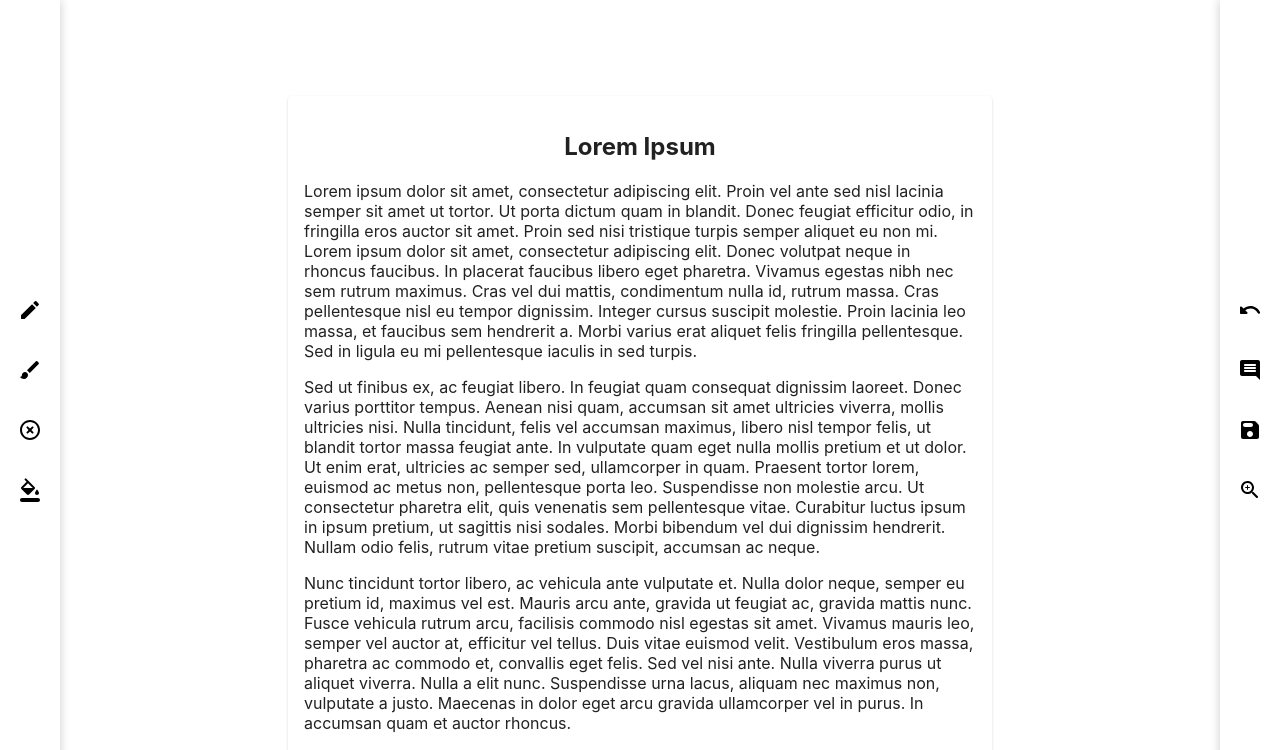
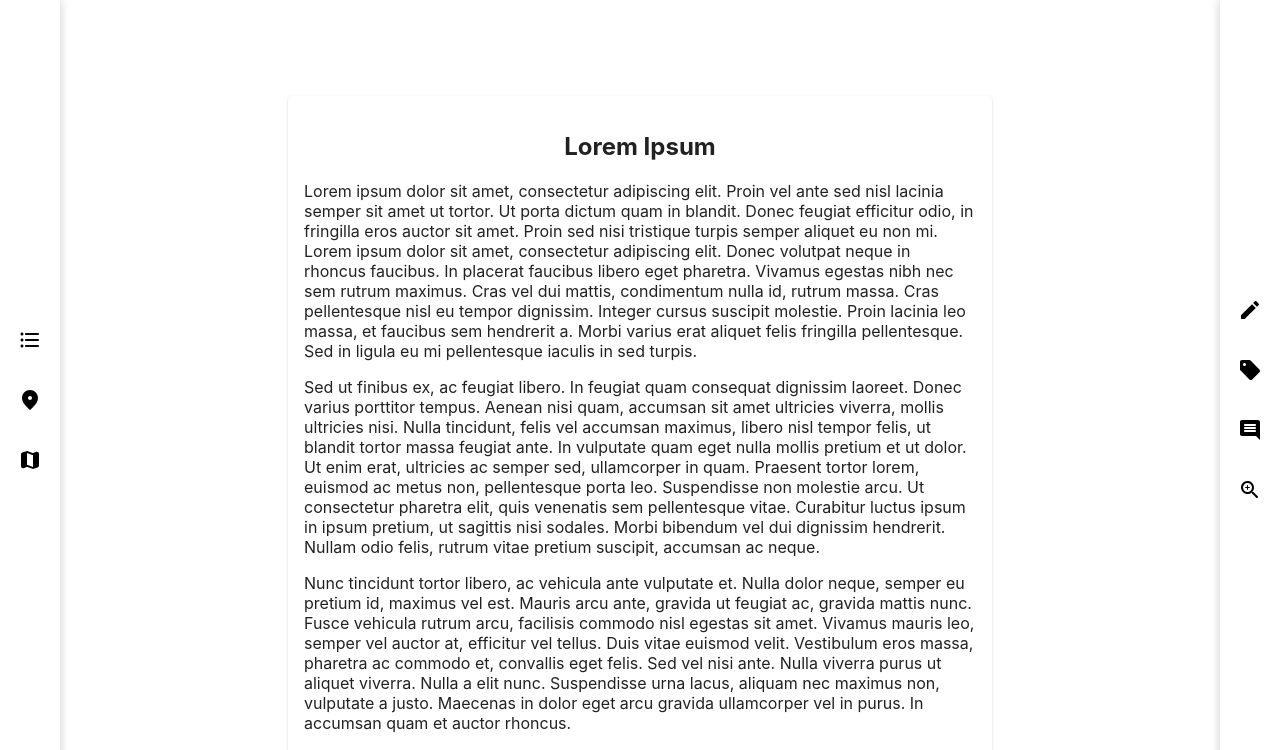
Before and after one commit to matthewdutton1983/sidebar-app, a React (Create React App) app: page / in a window 1280 px wide. Shown: the top 750 px of the page. Built offline with nearby package versions, Linux system fonts and the light colour scheme; the HTML template or start-up script is replaced by a standard one.

Commit message:
Fixed issues with display

```diff
--- a/src/components/Annotation/Annotation.js
+++ b/src/components/Annotation/Annotation.js
@@ -98,6 +98,7 @@ export const Annotation = ({ text, timestamp, start, end, onDelete }) => {
         >
           <Typography sx={{ p: 2 }}>
             <b>Start:</b> {start}
+            <br />
             <b>End:</b> {end}
             <br />
             <b>Created:</b> {timestamp.toLocaleString()}
--- a/src/components/StyledComponents.js
+++ b/src/components/StyledComponents.js
@@ -11,6 +11,7 @@ export const StyledMenuItem = styled(MenuItem)`
     background-color: rgba(0, 0, 0, 0.04);
 }
 `
+
 export const StyledListItem = styled(ListItem)`
   padding-left: 0;
   padding-right: 8px;
--- a/src/data/ToolsData.js
+++ b/src/data/ToolsData.js
@@ -1,25 +1,23 @@
 import {
     EditRounded,
-    BrushRounded,
-    HighlightOffRounded,
-    FormatColorFillRounded,
-    UndoRounded,
+    FormatListBulletedRounded,
     CommentRounded,
-    SaveRounded,
+    LocationOnRounded,
+    MapRounded,
+    SellRounded,
     ZoomInRounded
 } from '../components/IconImports';
 
 
 export const leftTools = [
-    { id: 1, name: 'Annotate', icon: <EditRounded /> },
-    { id: 2, name: 'Brush', icon: <BrushRounded /> },
-    { id: 3, name: 'Eraser', icon: <HighlightOffRounded /> },
-    { id: 4, name: 'Fill', icon: <FormatColorFillRounded /> },
+  { id: 1, name: 'Sections', icon: <FormatListBulletedRounded /> },
+  { id: 2, name: 'Entities', icon: <LocationOnRounded /> },
+  { id: 3, name: 'Minimap', icon: <MapRounded /> },
 ];
 
 export const rightTools = [
-    { id: 1, name: 'Undo', icon: <UndoRounded /> },
-    { id: 2, name: 'Comments', icon: <CommentRounded /> },
-    { id: 3, name: 'Save', icon: <SaveRounded /> },
-    { id: 4, name: 'Fill', icon: <ZoomInRounded /> },
+  { id: 1, name: 'Annotate', icon: <EditRounded /> },
+  { id: 2, name: 'Tags', icon: <SellRounded /> },
+  { id: 3, name: 'Comments', icon: <CommentRounded /> },
+  { id: 4, name: 'Fill', icon: <ZoomInRounded /> },
 ];
```
Also changed, not shown: src/components/IconImports.js (+4 -5 lines).
